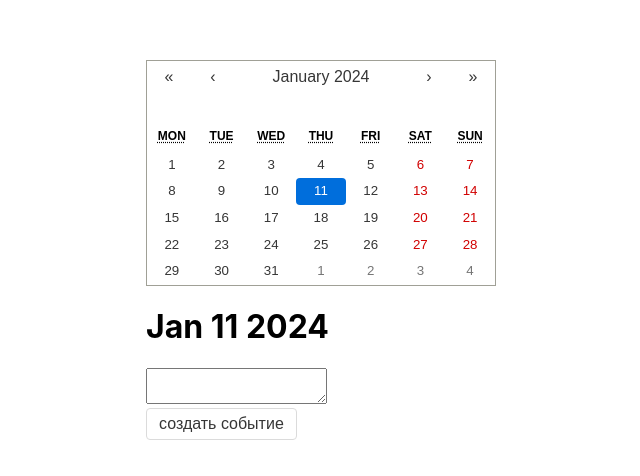
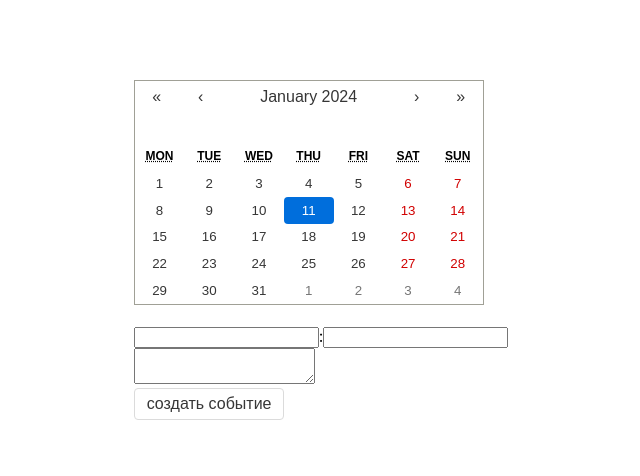
Before and after one commit to ArkadiyJS/my-calendary, a React (Create React App) app: page / in a window 1280 px wide. Shown: the part 150-626 px from the top of the page, without its empty margins (319-959 px from the left). Built offline with nearby package versions, Linux system fonts and the light colour scheme.

Commit message:
input hour and minutes

```diff
--- a/src/App.tsx
+++ b/src/App.tsx
@@ -15,11 +15,11 @@ function MyApp() {
   const [eve,setEve] = useState('')
 
 
-  useEffect(()=>{
-    const x = new Date()
-    setEve(`${x}`)
+  // useEffect(()=>{
+  //   const x = new Date()
+  //   setEve(`${x}`)
 
-  },[])
+  // },[])
 
 
   return (
--- a/src/components/DayEvent.tsx
+++ b/src/components/DayEvent.tsx
@@ -18,9 +18,10 @@ const yearZ = splitData[3]
 
     <div>
       <div>
-        <h1>{dayMothYear}</h1>
+        <h1>{(!!props.eve) ? dayMothYear : ''}</h1>
 
-
+       <input type='number' />:
+       <input type='number' />
       </div>
 
 
```
